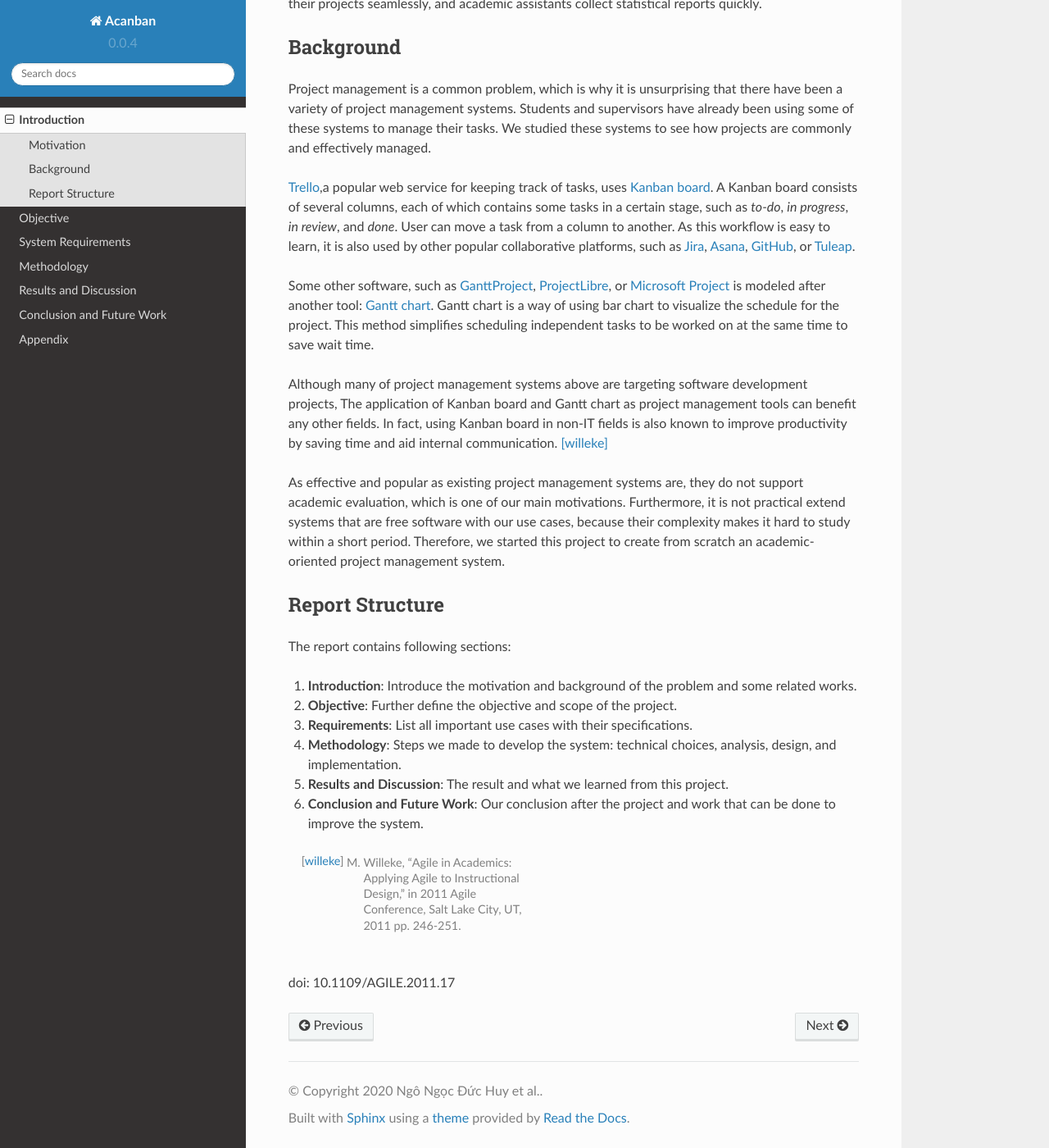
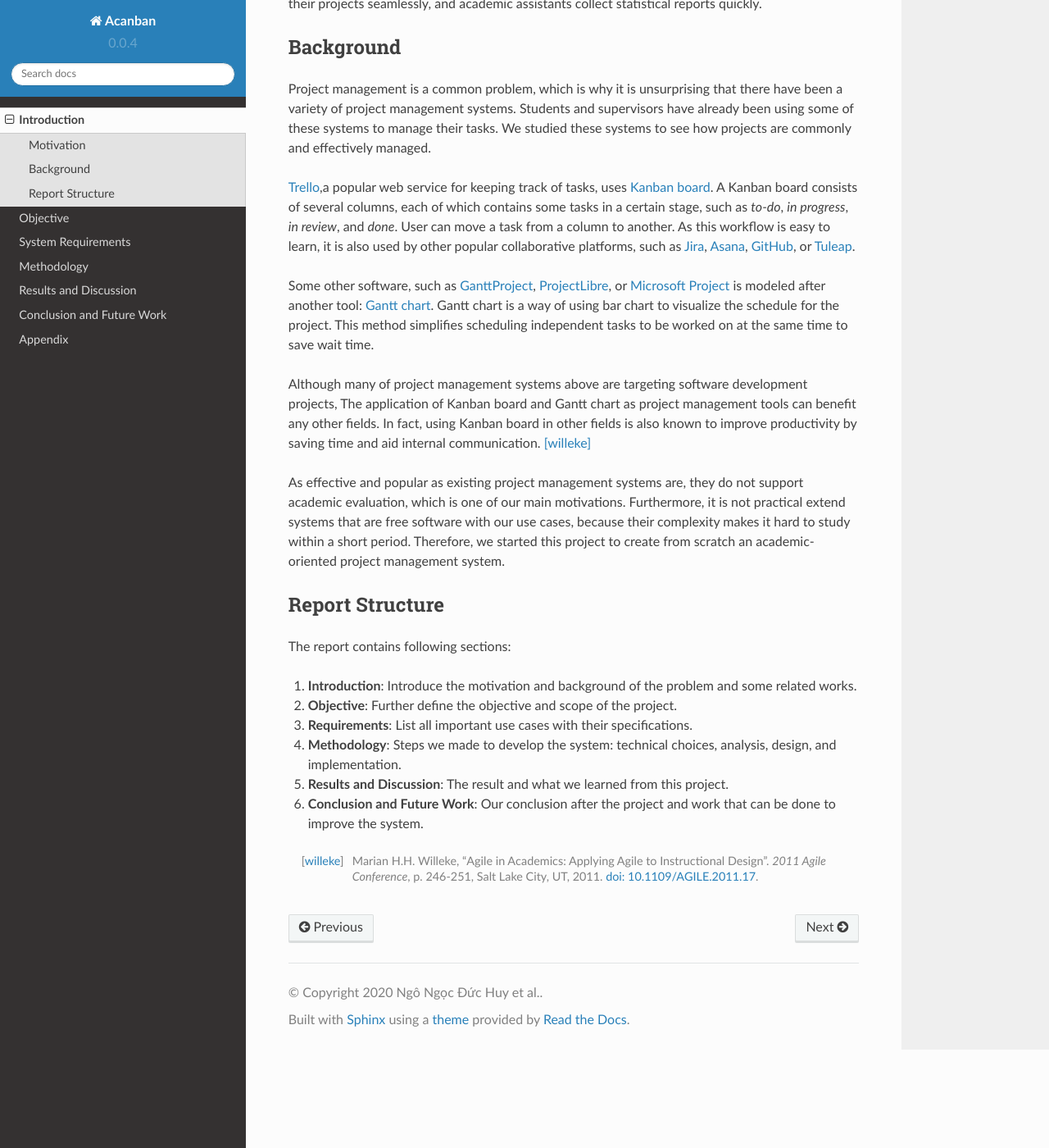
Before and after one commit to Huy-Ngo/acanban, a Sphinx documentation site: the page built from docs/source/intro.rst, in a window 1280 px wide and 1400 px high, scrolled down 463 px. Shown: the whole window at 82% size. Built offline with Sphinx 7.4.7 and the Read the Docs theme 2.0.0, drawn with Linux system fonts in a browser that asks for light colours; the version number is read from the project's files by our own code.

Commit message:
Fix some other requests
citation
non-IT - too specific

```diff
--- a/docs/source/intro.rst
+++ b/docs/source/intro.rst
@@ -44,7 +44,7 @@ Although many of project management systems above
 are targeting software development projects,
 The application of Kanban board and Gantt chart
 as project management tools can benefit any other fields.
-In fact, using Kanban board in non-IT fields is also known
+In fact, using Kanban board in other fields is also known
 to improve productivity by saving time and aid internal communication. |~| [willeke]_
 
 As effective and popular as existing project management systems are,
@@ -80,5 +80,7 @@ The report contains following sections:
 .. _GanttProject: https://www.ganttproject.biz/
 .. _Microsoft Project: http://office.microsoft.com/project/
 .. _ProjectLibre: https://www.projectlibre.com/
-.. [willeke] M. Willeke,  "Agile in Academics: Applying Agile to Instructional Design," in 2011 Agile Conference, Salt Lake City, UT, 2011 pp. 246-251.
-doi: 10.1109/AGILE.2011.17
+.. [willeke] Marian H.H. Willeke,
+   "Agile in Academics: Applying Agile to Instructional Design".
+   *2011 Agile Conference*, p. 246-251, Salt Lake City, UT, 2011.
+   :doi:`10.1109/AGILE.2011.17`.
```
